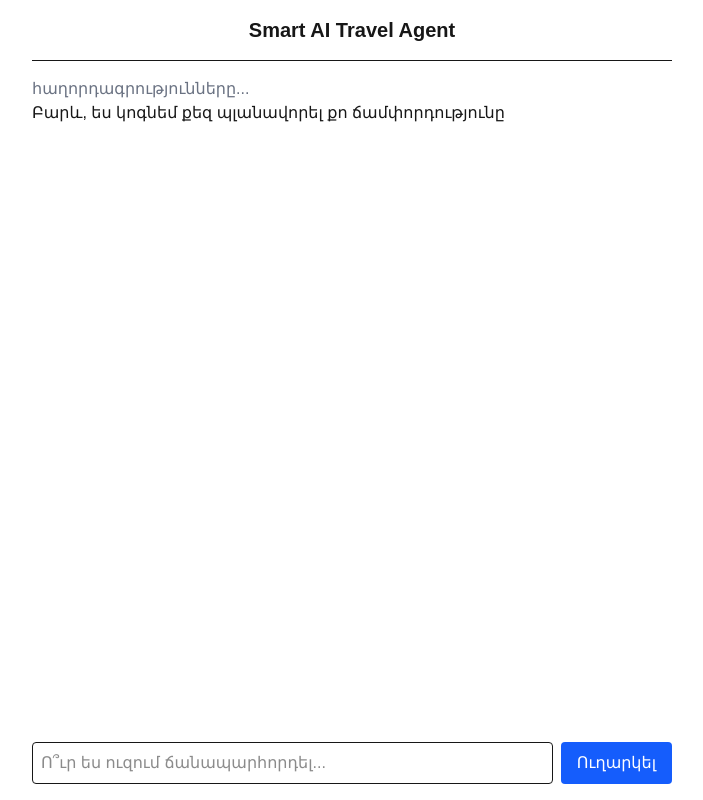
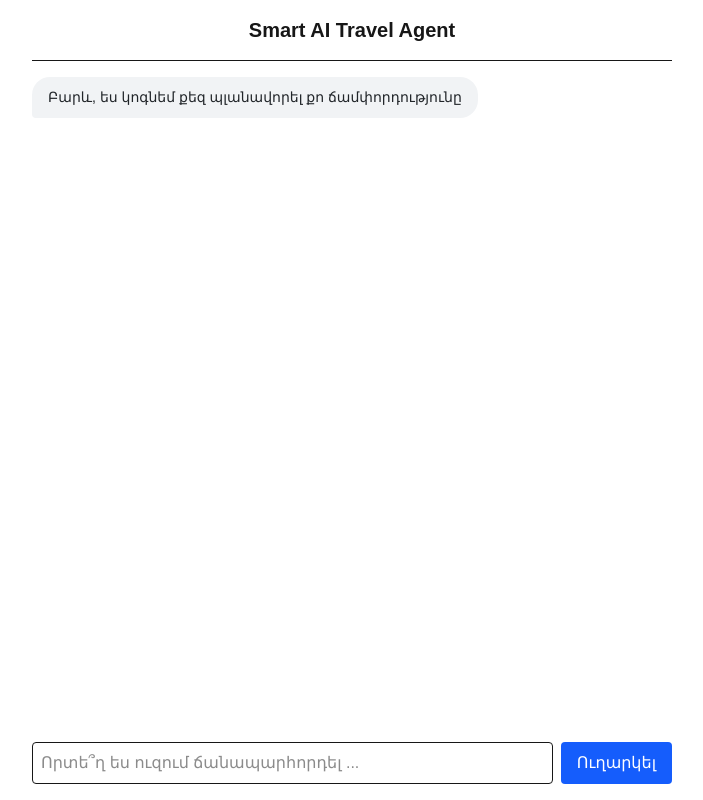
Before and after one commit to nardany/travel-agent, a Next.js app: page / in a window 1280 px wide. Shown: the whole page, without its empty margins (288-991 px from the left). Built offline with nearby package versions, Linux system fonts and the light colour scheme.

Commit message:
feat: add real AI chat responses and styled message bubbles

```diff
--- /dev/null
+++ b/app/api/chat/route.ts
@@ -0,0 +1,40 @@
+
+
+export async function POST(req: Request) {
+  const { messages } = await req.json();
+  const apiKey = process.env.GEMINI_API_KEY;
+
+  if (!apiKey) {
+    return Response.json(
+      { error: "Api key not fount" },
+      { status: 500 }
+    )
+  }
+  const lastUserMessage = messages[messages.length - 1]?.content || "";
+
+  const response = await fetch(
+    `https://generativelanguage.googleapis.com/v1beta/models/gemini-flash-lite-latest:generateContent?key=${apiKey}`,
+    {
+      method: "POST",
+      headers: { "Content-Type": "application/json" },
+      body: JSON.stringify({
+        systemInstruction: {
+          parts: [
+            { text: "You are a Smart AI Travel Agent. Always reply in the exact same language the user uses (e.g. Armenian, English, Russian). Keep your responses friendly, concise, and helpful." }
+          ],
+        },
+        contents: [
+          {
+            role: "user",
+            parts: [{ text: lastUserMessage }]
+          }
+        ]
+      })
+    }
+  );
+  const data = await response.json();
+  const replyAiMessage = data.candidates?.[0]?.content?.parts?.[0]?.text || "No response was received."
+  console.log("Gemini Response:", JSON.stringify(data, null, 2));
+
+  return Response.json({replyAiMessage})
+}
--- /dev/null
+++ b/app/page.module.css
@@ -0,0 +1,32 @@
+.rowUser {
+  display: flex;
+  justify-content: flex-end;
+  margin-bottom: 12px;
+}
+
+.rowAssistant {
+  display: flex;
+  justify-content: flex-start;
+  margin-bottom: 12px;
+}
+
+.bubble {
+  max-width: 80%;
+  padding: 10px 16px;
+  border-radius: 18px;
+  font-size: 14px;
+  line-height: 1.5;
+  white-space: pre-wrap;
+}
+
+.bubbleUser {
+  background-color: #0070f3;
+  color: #ffffff;
+  border-bottom-right-radius: 4px;
+}
+
+.bubbleAssistant {
+  background-color: #f1f3f5;
+  color: #212529;
+  border-bottom-left-radius: 4px;
+}
--- a/app/page.tsx
+++ b/app/page.tsx
@@ -1,10 +1,13 @@
 "use client"
 import { useState } from "react"
+import styles from "./page.module.css"
 interface Message {
   id: string,
   role: "user" | "assistant",
   content: string
 }
+
+
 export default function Home() {
   const [input, setInput] = useState("")
   const [messages, setMessages] = useState<Message[]>([
@@ -16,31 +19,37 @@ export default function Home() {
   ])
 
 
-  const handleSubmit = (e: React.FormEvent) => {
+  const handleSubmit = async (e: React.FormEvent) => {
     e.preventDefault()
     if (input.trim() === "") {
       return
     }
+    const userMessage: Message = {
+      id: Date.now().toString(),
+      role: "user",
+      content: input,
+    };
+    setMessages((prev) => [...prev, userMessage]);
+    setInput("");
+
+    const res = await fetch("/api/chat", {
+      method: "POST",
+      headers: { "Content-Type": "application/json" },
+      body: JSON.stringify({
+        messages: [...messages, userMessage]
+      })
+    });
+    const data = await res.json();
+
     setMessages((prev) => [
       ...prev,
       {
-        id: Date.now().toString(),
-        role: "user",
-        content: input
+        id: (Date.now() + 1).toString(),
+        role: "assistant",
+        content: data.replyAiMessage
       }
     ])
 
-    setTimeout(() => {
-      setMessages((prev) => [
-        ...prev,
-        {
-          id : Date.now().toString(),
-          role : "assistant",
-          content : "Ուսումնասիրեմ և ասեմ քեզ ․․․"
-        }
-      ])
-    }, 1000);
-    setInput("")
   }
 
   return (
@@ -50,17 +59,24 @@ export default function Home() {
           Smart AI Travel Agent
         </h1>
         <div className="flex-1 overflow-y-auto py-4">
-          <p className="text-gray-500">հաղորդագրությունները...</p>
           {messages.map((message) => (
-            <p key={message.id}>
-              {message.content}
-            </p>
+            <div
+              key={message.id}
+              className={message.role === "user" ? styles.rowUser : styles.rowAssistant}
+            >
+              <div
+                className={`${styles.bubble} ${message.role === "user" ? styles.bubbleUser : styles.bubbleAssistant
+                  }`}
+              >
+                {message.content}
+              </div>
+            </div>
           ))}
         </div>
         <form className="flex gap-2" onSubmit={handleSubmit}>
           <input
             type="text"
-            placeholder="Ո՞ւր ես ուզում ճանապարհորդել..."
+            placeholder="Որտե՞ղ ես ուզում ճանապարհորդել ..."
             className="flex-1 border p-2 rounded"
             value={input}
             onChange={(e) => setInput(e.target.value)}
```
